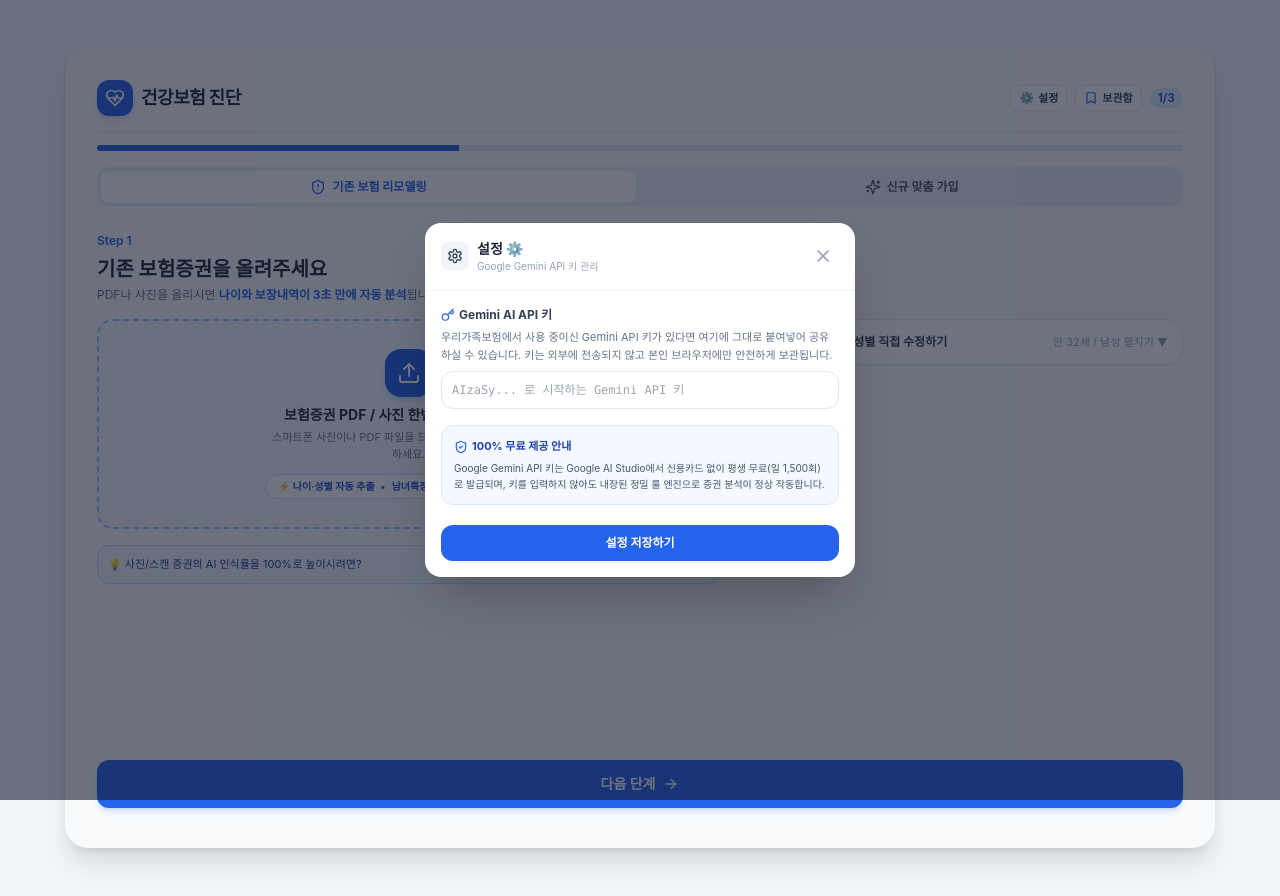
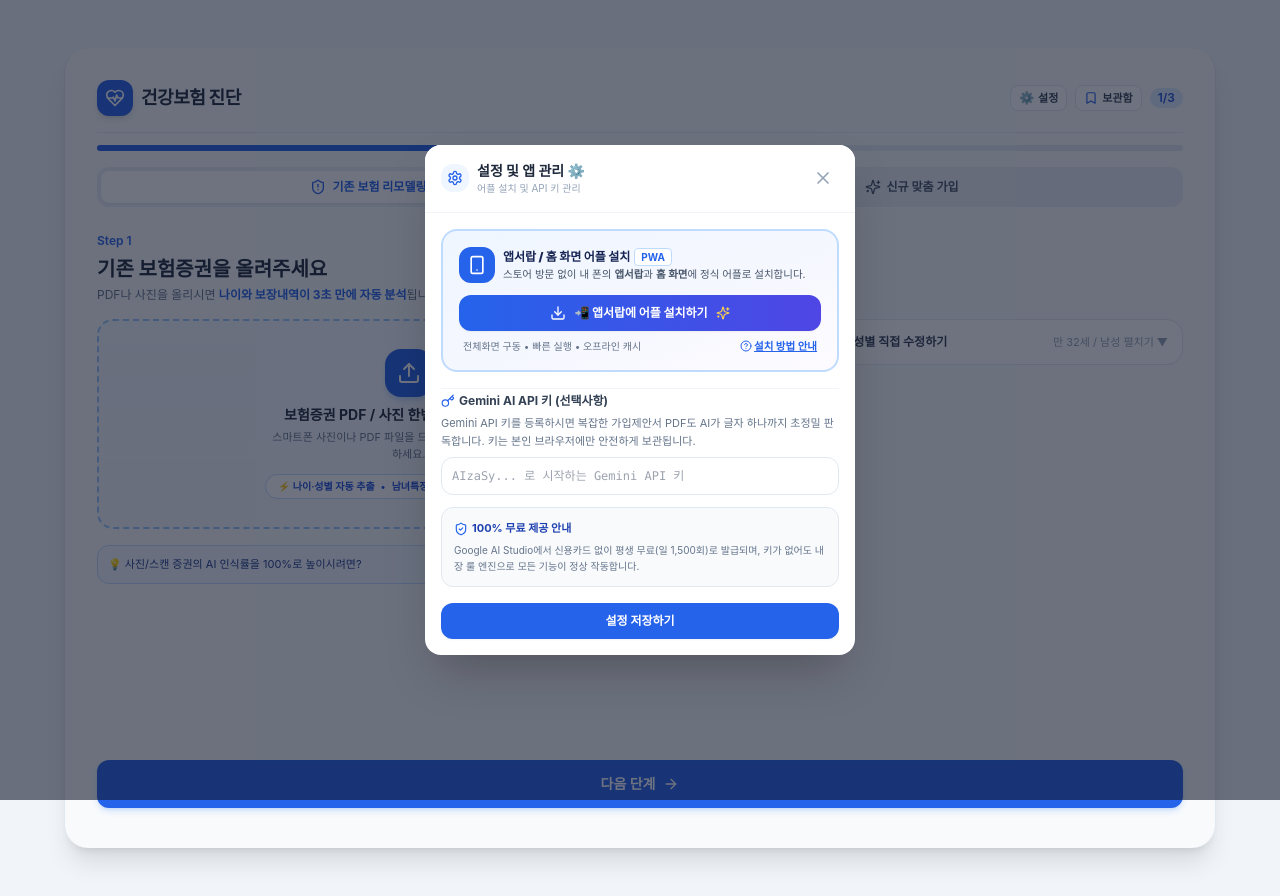
Before and after one commit to woogiiin-maker/antigravity_reinsur, a Next.js app: page / in a window 1280 px wide. Both pictures are taken after a click on the button "Gemini API 키 설정". Built offline with nearby package versions, Linux system fonts and the light colour scheme.

Commit message:
feat: add PWA app drawer install button and device guide to SettingsModal

```diff
--- a/components/pwa/PwaRegister.tsx
+++ b/components/pwa/PwaRegister.tsx
@@ -19,8 +19,10 @@
     // 2. PWA 설치 프롬프트 이벤트 감지
     const handleBeforeInstall = (e: Event) => {
       e.preventDefault();
+      (window as any).deferredPrompt = e;
       setDeferredPrompt(e);
       setShowInstallBanner(true);
+      window.dispatchEvent(new CustomEvent('pwa-prompt-available', { detail: e }));
     };
 
     window.addEventListener('beforeinstallprompt', handleBeforeInstall);
--- a/components/settings/SettingsModal.tsx
+++ b/components/settings/SettingsModal.tsx
@@ -1,7 +1,20 @@
 'use client';
 
 import React, { useState, useEffect } from 'react';
-import { Settings, Key, Check, X, ShieldCheck, ExternalLink } from 'lucide-react';
+import {
+  Settings,
+  Key,
+  Check,
+  X,
+  ShieldCheck,
+  Download,
+  Smartphone,
+  CheckCircle2,
+  HelpCircle,
+  Share2,
+  PlusSquare,
+  Sparkles,
+} from 'lucide-react';
 
 interface SettingsModalProps {
   isOpen: boolean;
@@ -12,12 +25,68 @@
   const [apiKey, setApiKey] = useState<string>('');
   const [saved, setSaved] = useState<boolean>(false);
 
+  // PWA 앱 설치 상태
+  const [deferredPrompt, setDeferredPrompt] = useState<any>(null);
+  const [isStandalone, setIsStandalone] = useState<boolean>(false);
+  const [isInstalled, setIsInstalled] = useState<boolean>(false);
+  const [showManualGuide, setShowManualGuide] = useState<boolean>(false);
+  const [isIos, setIsIos] = useState<boolean>(false);
+
   useEffect(() => {
     if (typeof window !== 'undefined') {
       const stored = localStorage.getItem('gemini_api_key') || '';
       setApiKey(stored);
+
+      // 이미 스탠드얼론(독립 어플 형태)으로 실행 중인지 확인
+      const standalone =
+        window.matchMedia('(display-mode: standalone)').matches ||
+        (window.navigator as any).standalone === true ||
+        document.referrer.includes('android-app://');
+      setIsStandalone(standalone);
+
+      // iOS 여부 판별
+      const userAgent = window.navigator.userAgent.toLowerCase();
+      const iosDevice = /iphone|ipad|ipod/.test(userAgent);
+      setIsIos(iosDevice);
+
+      // 전역 deferredPrompt 확인
+      if ((window as any).deferredPrompt) {
+        setDeferredPrompt((window as any).deferredPrompt);
+      }
+
+      const handlePromptAvailable = (e: any) => {
+        setDeferredPrompt(e.detail || (window as any).deferredPrompt);
+      };
+
+      window.addEventListener('pwa-prompt-available', handlePromptAvailable);
+      return () => {
+        window.removeEventListener('pwa-prompt-available', handlePromptAvailable);
+      };
     }
   }, [isOpen]);
+
+  // 어플 설치 버튼 클릭 핸들러
+  const handleInstallApp = async () => {
+    const promptEvent = deferredPrompt || (typeof window !== 'undefined' ? (window as any).deferredPrompt : null);
+
+    if (promptEvent) {
+      try {
+        promptEvent.prompt();
+        const { outcome } = await promptEvent.userChoice;
+        if (outcome === 'accepted') {
+          setIsInstalled(true);
+          (window as any).deferredPrompt = null;
+          setDeferredPrompt(null);
+        }
+      } catch (err) {
+        console.log('설치 프롬프트 오류:', err);
+        setShowManualGuide(true);
+      }
+    } else {
+      // 프롬프트가 지원되지 않거나 이미 소진된 경우 (iOS Safari 또는 브라우저 수동 설치 필요)
+      setShowManualGuide((prev) => !prev);
+    }
+  };
 
   const handleSave = () => {
     if (typeof window !== 'undefined') {
@@ -41,16 +110,16 @@
 
   return (
     <div className="fixed inset-0 z-50 bg-slate-900/60 backdrop-blur-xs flex items-end sm:items-center justify-center p-0 sm:p-4">
-      <div className="w-full max-w-mobile bg-white rounded-t-3xl sm:rounded-2xl flex flex-col shadow-2xl overflow-hidden animate-in slide-in-from-bottom duration-200">
+      <div className="w-full max-w-mobile bg-white rounded-t-3xl sm:rounded-2xl flex flex-col shadow-2xl overflow-hidden animate-in slide-in-from-bottom duration-200 max-h-[90vh] overflow-y-auto">
         {/* 모달 헤더 */}
-        <div className="p-4 border-b border-slate-100 flex items-center justify-between">
+        <div className="p-4 border-b border-slate-100 flex items-center justify-between sticky top-0 bg-white z-10">
           <div className="flex items-center gap-2">
-            <div className="p-1.5 bg-slate-100 text-slate-700 rounded-lg">
+            <div className="p-1.5 bg-blue-50 text-blue-600 rounded-xl">
               <Settings className="w-4 h-4" />
             </div>
             <div>
-              <h3 className="text-sm font-bold text-slate-800">설정 ⚙️</h3>
-              <p className="text-[10px] text-slate-400">Google Gemini API 키 관리</p>
+              <h3 className="text-sm font-bold text-slate-800">설정 및 앱 관리 ⚙️</h3>
+              <p className="text-[10px] text-slate-400">어플 설치 및 API 키 관리</p>
             </div>
           </div>
           <button
@@ -61,15 +130,104 @@
           </button>
         </div>
 
-        {/* API 키 설정 영역 */}
         <div className="p-4 space-y-4">
+          {/* [1] 앱서랍 어플 설치 (PWA) 섹션 */}
+          <div className="p-4 bg-gradient-to-br from-blue-50 via-indigo-50/60 to-purple-50/40 border-2 border-blue-200 rounded-2xl space-y-3 shadow-xs">
+            <div className="flex items-start justify-between gap-2">
+              <div className="flex items-center gap-2">
+                <div className="w-9 h-9 rounded-xl bg-blue-600 text-white flex items-center justify-center shadow-xs">
+                  <Smartphone className="w-5 h-5" />
+                </div>
+                <div>
+                  <h4 className="text-xs font-black text-blue-950 flex items-center gap-1">
+                    <span>앱서랍 / 홈 화면 어플 설치</span>
+                    <span className="text-[10px] font-bold text-blue-600 bg-white px-1.5 py-0.2 rounded border border-blue-200">
+                      PWA
+                    </span>
+                  </h4>
+                  <p className="text-[10.5px] text-slate-600 mt-0.5 leading-tight">
+                    스토어 방문 없이 내 폰의 <b>앱서랍</b>과 <b>홈 화면</b>에 정식 어플로 설치합니다.
+                  </p>
+                </div>
+              </div>
+            </div>
+
+            {/* 설치 상태에 따른 액션 버튼 */}
+            {isStandalone || isInstalled ? (
+              <div className="w-full py-2.5 px-3 bg-emerald-50 border border-emerald-300 rounded-xl flex items-center justify-center gap-1.5 text-emerald-800 text-xs font-bold shadow-2xs">
+                <CheckCircle2 className="w-4 h-4 text-emerald-600 shrink-0" />
+                <span>이미 앱서랍에 어플로 설치되어 있습니다 (단독 실행 모드)</span>
+              </div>
+            ) : (
+              <div className="space-y-2">
+                <button
+                  type="button"
+                  onClick={handleInstallApp}
+                  className="w-full py-2.5 px-4 bg-gradient-to-r from-blue-600 to-indigo-600 hover:from-blue-700 hover:to-indigo-700 text-white rounded-xl font-extrabold text-xs flex items-center justify-center gap-2 shadow-sm transition-all active:scale-98 cursor-pointer"
+                >
+                  <Download className="w-4 h-4" />
+                  <span>📲 앱서랍에 어플 설치하기</span>
+                  <Sparkles className="w-3.5 h-3.5 text-amber-300" />
+                </button>
+
+                <div className="flex justify-between items-center px-1">
+                  <span className="text-[10px] text-slate-500">
+                    전체화면 구동 • 빠른 실행 • 오프라인 캐시
+                  </span>
+                  <button
+                    type="button"
+                    onClick={() => setShowManualGuide((prev) => !prev)}
+                    className="text-[10.5px] text-blue-600 hover:text-blue-800 font-bold flex items-center gap-0.5 underline cursor-pointer"
+                  >
+                    <HelpCircle className="w-3 h-3" />
+                    <span>설치 방법 안내</span>
+                  </button>
+                </div>
+              </div>
+            )}
+
+            {/* 브라우저별 수동 설치 안내 (iOS Safari 및 기타) */}
+            {showManualGuide && !isStandalone && (
+              <div className="p-3 bg-white rounded-xl border border-blue-200 text-xs space-y-2 animate-in fade-in duration-150">
+                <span className="font-bold text-blue-950 block text-[11px]">
+                  📱 기기별 앱서랍/홈화면 추가 방법:
+                </span>
+                {isIos ? (
+                  <div className="space-y-1 text-[10.5px] text-slate-700 bg-slate-50 p-2.5 rounded-lg border border-slate-200">
+                    <p className="font-bold text-indigo-900 flex items-center gap-1">
+                      <Share2 className="w-3.5 h-3.5 text-blue-600" /> 아이폰(iOS Safari) 설치 순서:
+                    </p>
+                    <ol className="list-decimal pl-4 space-y-0.5 text-slate-600">
+                      <li>사파리 하단 중앙의 <b>[공유(내보내기) 버튼 ⎋]</b> 터치</li>
+                      <li>메뉴를 아래로 스크롤하여 <b>[홈 화면에 추가 ➕]</b> 선택</li>
+                      <li>우측 상단 <b>[추가]</b>를 누르면 홈 화면과 앱 보관함에 앱 설치 완료!</li>
+                    </ol>
+                  </div>
+                ) : (
+                  <div className="space-y-1 text-[10.5px] text-slate-700 bg-slate-50 p-2.5 rounded-lg border border-slate-200">
+                    <p className="font-bold text-indigo-900 flex items-center gap-1">
+                      <PlusSquare className="w-3.5 h-3.5 text-blue-600" /> 안드로이드/PC 설치 순서:
+                    </p>
+                    <ol className="list-decimal pl-4 space-y-0.5 text-slate-600">
+                      <li>상단의 <b>[📲 앱서랍에 어플 설치하기]</b> 버튼 터치</li>
+                      <li>시스템 팝업이 뜨지 않으면 브라우저 우측 상단 <b>[더보기 메뉴 ⋮]</b> 터치</li>
+                      <li><b>[앱 설치]</b> 또는 <b>[홈 화면에 추가]</b>를 선택하면 앱서랍에 자동 등록됩니다.</li>
+                    </ol>
+                  </div>
+                )}
+              </div>
+            )}
+          </div>
+
+          {/* [2] API 키 설정 영역 */}
+          <div className="space-y-3 pt-1 border-t border-slate-100">
             <div className="space-y-1.5">
               <label className="text-xs font-bold text-slate-700 flex items-center gap-1">
                 <Key className="w-3.5 h-3.5 text-blue-600" />
-              <span>Gemini AI API 키</span>
+                <span>Gemini AI API 키 (선택사항)</span>
               </label>
               <p className="text-[11px] text-slate-500 leading-relaxed">
-              우리가족보험에서 사용 중이신 Gemini API 키가 있다면 여기에 그대로 붙여넣어 공유하실 수 있습니다. 키는 외부에 전송되지 않고 본인 브라우저에만 안전하게 보관됩니다.
+                Gemini API 키를 등록하시면 복잡한 가입제안서 PDF도 AI가 글자 하나까지 초정밀 판독합니다. 키는 본인 브라우저에만 안전하게 보관됩니다.
               </p>
               <input
                 type="password"
@@ -80,20 +238,20 @@
               />
             </div>
 
-          <div className="p-3 bg-blue-50/70 border border-blue-100 rounded-xl space-y-1 text-[11px] text-blue-800 leading-relaxed">
-            <div className="flex items-center gap-1 font-bold">
+            <div className="p-3 bg-slate-50 border border-slate-200 rounded-xl space-y-1 text-[11px] text-slate-700 leading-relaxed">
+              <div className="flex items-center gap-1 font-bold text-blue-800">
                 <ShieldCheck className="w-3.5 h-3.5 text-blue-600" />
                 <span>100% 무료 제공 안내</span>
               </div>
-            <p className="text-[10px] text-slate-600">
-              Google Gemini API 키는 Google AI Studio에서 신용카드 없이 평생 무료(일 1,500회)로 발급되며, 키를 입력하지 않아도 내장된 정밀 룰 엔진으로 증권 분석이 정상 작동합니다.
+              <p className="text-[10px] text-slate-500">
+                Google AI Studio에서 신용카드 없이 평생 무료(일 1,500회)로 발급되며, 키가 없어도 내장 룰 엔진으로 모든 기능이 정상 작동합니다.
               </p>
             </div>
 
             <div className="flex items-center gap-2 pt-1">
               <button
                 onClick={handleSave}
-              className="flex-1 py-2.5 bg-blue-600 hover:bg-blue-700 text-white rounded-xl font-bold text-xs flex items-center justify-center gap-1.5 shadow-sm transition-colors"
+                className="flex-1 py-2.5 bg-blue-600 hover:bg-blue-700 text-white rounded-xl font-bold text-xs flex items-center justify-center gap-1.5 shadow-sm transition-colors cursor-pointer"
               >
                 {saved ? (
                   <>
@@ -107,7 +265,7 @@
               {apiKey && (
                 <button
                   onClick={handleClear}
-                className="py-2.5 px-3 bg-slate-100 hover:bg-slate-200 text-slate-600 rounded-xl font-bold text-xs transition-colors"
+                  className="py-2.5 px-3 bg-slate-100 hover:bg-slate-200 text-slate-600 rounded-xl font-bold text-xs transition-colors cursor-pointer"
                 >
                   초기화
                 </button>
@@ -116,5 +274,6 @@
           </div>
         </div>
       </div>
+    </div>
   );
 };
```
Also changed, not shown: 1 other file (tests, documents, lock files or other folders). Lines whose indentation alone changed are shown as unchanged.
